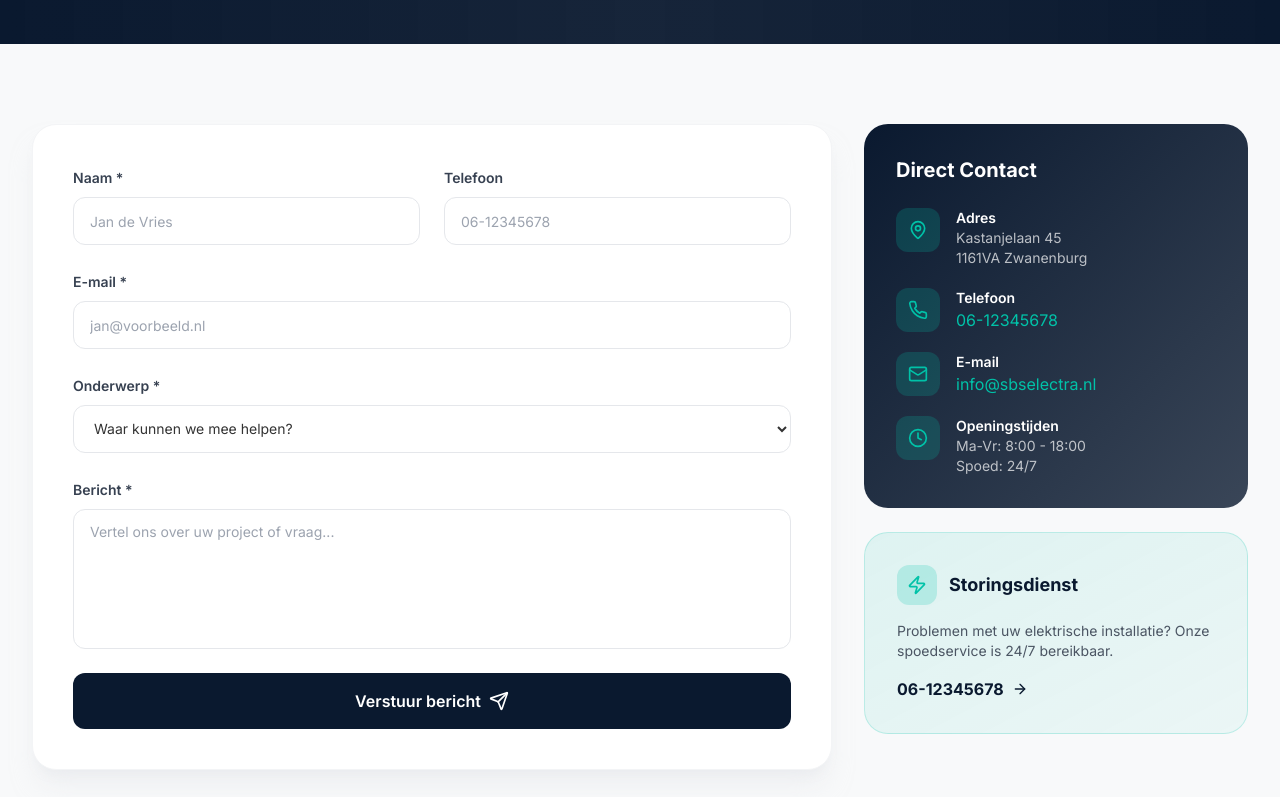
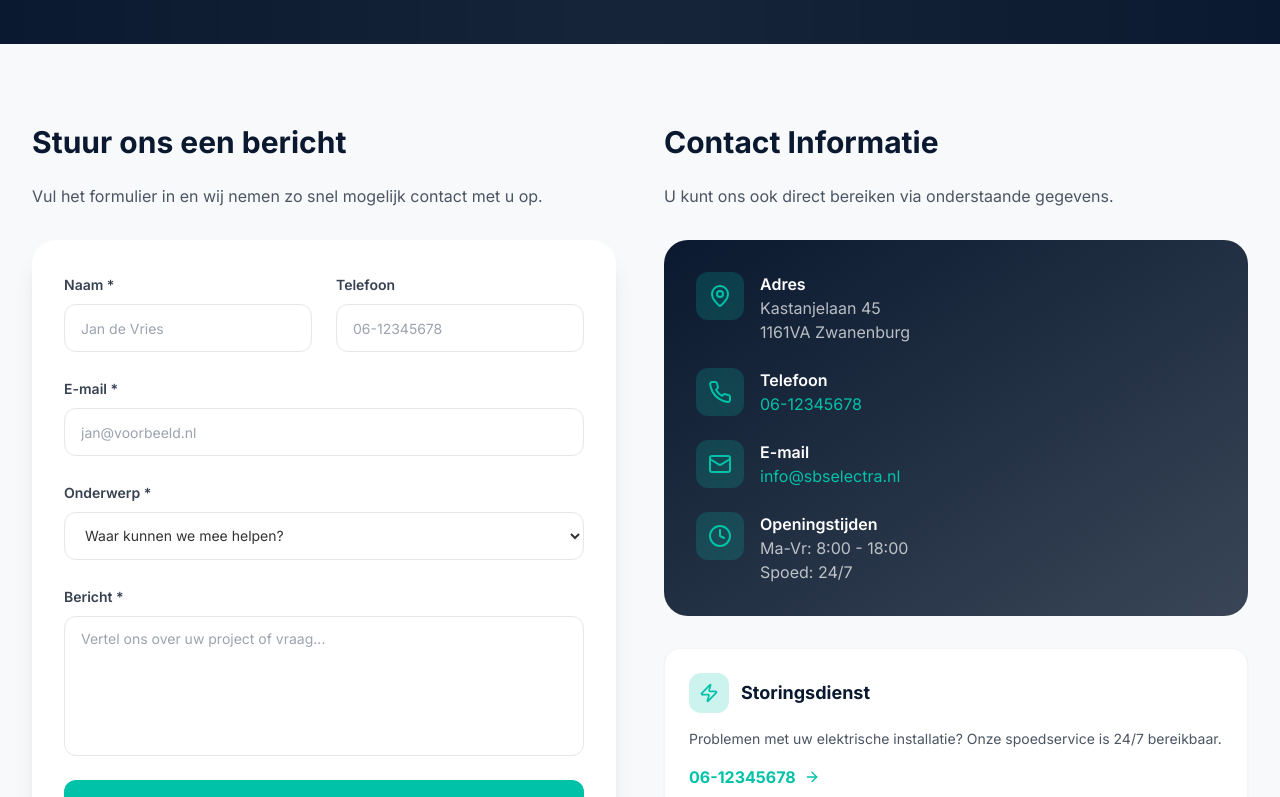
Before and after one commit to gokhanfamict/sbs-electra, a Next.js app: page /contact in a window 1280 px wide. Shown: the part 880-1677 px from the top of the page. Built offline with nearby package versions, Linux system fonts and the light colour scheme.

Commit message:
Apply consistent section structure to all pages - Hero, Intro, WhyUs, Process, CTA

```diff
--- a/src/app/algemene-voorwaarden/page.tsx
+++ b/src/app/algemene-voorwaarden/page.tsx
@@ -1,5 +1,8 @@
 import { Footer } from "@/components/layout/Footer";
 import { PageHero } from "@/components/sections/PageHero";
+import { WhyUs } from "@/components/sections/WhyUs";
+import { Process } from "@/components/sections/Process";
+import { CTABanner } from "@/components/sections/CTABanner";
 
 export default function AlgemeneVoorwaardenPage() {
   return (
@@ -8,18 +11,31 @@ export default function AlgemeneVoorwaardenPage() {
         title="Algemene Voorwaarden"
         subtitle="De standaard voorwaarden voor alle diensten van SBS Electra - transparant en eerlijk"
       />
+
       <section className="py-20 bg-light">
         <div className="max-w-4xl mx-auto px-4 sm:px-6 lg:px-8">
           <div className="bg-white rounded-2xl p-8 shadow-sm">
-            <h2 className="text-2xl font-bold text-primary mt-8 mb-4">1. Algemeen</h2>
-            <p className="text-gray-600 mb-4">Deze voorwaarden zijn van toepassing op alle overeenkomsten tussen SBS Electra en de opdrachtgever.</p>
-            <h2 className="text-2xl font-bold text-primary mt-8 mb-4">2. Offertes</h2>
-            <p className="text-gray-600 mb-4">Offertes zijn vrijblijvend en gelden voor 30 dagen.</p>
-            <h2 className="text-2xl font-bold text-primary mt-8 mb-4">3. Betaling</h2>
-            <p className="text-gray-600">Betalingstermijn is 14 dagen na factuurdatum.</p>
+            <h2 className="text-2xl font-bold text-primary mb-4">1. Algemeen</h2>
+            <p className="text-gray-600 mb-6">Deze voorwaarden zijn van toepassing op alle overeenkomsten tussen SBS Electra en de opdrachtgever.</p>
+
+            <h2 className="text-2xl font-bold text-primary mb-4">2. Offertes</h2>
+            <p className="text-gray-600 mb-6">Offertes zijn vrijblijvend en gelden voor 30 dagen na datum van afgifte.</p>
+
+            <h2 className="text-2xl font-bold text-primary mb-4">3. Betaling</h2>
+            <p className="text-gray-600 mb-6">Betalingstermijn is 14 dagen na factuurdatum. Bij overschrijding van deze termijn wordt 2% rente per maand berekend.</p>
+
+            <h2 className="text-2xl font-bold text-primary mb-4">4. Garantie</h2>
+            <p className="text-gray-600 mb-6">Op al het uitgevoerde werk wordt minimaal 12 maanden garantie gegeven volgens NEN 3140 norm.</p>
+
+            <h2 className="text-2xl font-bold text-primary mb-4">5. Annulering</h2>
+            <p className="text-gray-600">Annulering is mogelijk tot 48 uur voor aanvang van de werkzaamheden, tenzij anders overeengekomen.</p>
           </div>
         </div>
       </section>
+
+      <WhyUs />
+      <Process />
+      <CTABanner />
       <Footer />
     </main>
   );
--- a/src/app/blog/page.tsx
+++ b/src/app/blog/page.tsx
@@ -1,5 +1,8 @@
 import { Footer } from "@/components/layout/Footer";
 import { PageHero } from "@/components/sections/PageHero";
+import { WhyUs } from "@/components/sections/WhyUs";
+import { Process } from "@/components/sections/Process";
+import { CTABanner } from "@/components/sections/CTABanner";
 
 export const metadata = { title: "Blog | SBS Electra" };
 
@@ -10,11 +13,36 @@ export default function BlogPage() {
         title="Blog & Nieuws"
         subtitle="Blijf op de hoogte van de nieuwste ontwikkelingen in elektrotechniek, veiligheidstips en bedrijfsnieuws van SBS Electra"
       />
+
       <section className="py-20 bg-light">
         <div className="max-w-7xl mx-auto px-4 sm:px-6 lg:px-8">
-          <p className="text-center text-gray-600 mb-12">Binnenkort meer artikelen om te lezen.</p>
+          <div className="text-center mb-12">
+            <h2 className="text-3xl sm:text-4xl font-bold text-primary mb-4">Binnenkort Beschikbaar</h2>
+            <p className="text-gray-600 max-w-2xl mx-auto">Wij zijn bezig met het schrijven van interessante artikelen over elektrotechniek, veiligheid en meer.</p>
+          </div>
+
+          <div className="grid grid-cols-1 md:grid-cols-3 gap-8">
+            {[
+              { title: "Hoe herkent u een elektrische storing?", date: "Maart 2026" },
+              { title: "Voordelen van zonnepanelen in 2026", date: "Februari 2026" },
+              { title: "Waarom periodieke keuring belangrijk is", date: "Januari 2026" },
+            ].map((post, i) => (
+              <div key={i} className="bg-white rounded-2xl p-6 shadow-sm hover:shadow-lg transition-shadow">
+                <div className="bg-primary/5 rounded-xl h-48 mb-4 flex items-center justify-center">
+                  <span className="text-primary/30 text-6xl font-bold">?</span>
+                </div>
+                <p className="text-sm text-accent mb-2">{post.date}</p>
+                <h3 className="text-lg font-bold text-primary mb-2">{post.title}</h3>
+                <p className="text-gray-600 text-sm">Binnenkort beschikbaar...</p>
+              </div>
+            ))}
+          </div>
         </div>
       </section>
+
+      <WhyUs />
+      <Process />
+      <CTABanner />
       <Footer />
     </main>
   );
--- a/src/app/contact/page.tsx
+++ b/src/app/contact/page.tsx
@@ -1,11 +1,13 @@
 "use client";
 import { useState } from "react";
 import { motion } from "framer-motion";
-import { MapPin, Phone, Mail, Clock, Zap, ArrowRight, Send, CheckCircle } from "lucide-react";
+import { MapPin, Phone, Mail, Clock, Zap, ArrowRight, Send, CheckCircle, MessageCircle } from "lucide-react";
 import { Input } from "@/components/ui/input";
 import { Textarea } from "@/components/ui/textarea";
 import { Button } from "@/components/ui/button";
 import { PageHero } from "@/components/sections/PageHero";
+import { WhyUs } from "@/components/sections/WhyUs";
+import { Process } from "@/components/sections/Process";
 import { Footer } from "@/components/layout/Footer";
 
 export default function ContactPage() {
@@ -25,11 +27,13 @@ export default function ContactPage() {
 
       <section className="py-20 bg-light">
         <div className="max-w-7xl mx-auto px-4 sm:px-6 lg:px-8">
-          <div className="grid grid-cols-1 lg:grid-cols-3 gap-8">
-            <motion.div initial={{ opacity: 0, y: 30 }} animate={{ opacity: 1, y: 0 }} transition={{ delay: 0.1 }} className="lg:col-span-2">
-              <div className="bg-white rounded-3xl p-8 sm:p-10 shadow-xl shadow-gray-200/50 border border-gray-100">
+          <div className="grid grid-cols-1 lg:grid-cols-2 gap-12">
+            <motion.div initial={{ opacity: 0, y: 30 }} animate={{ opacity: 1, y: 0 }}>
+              <h2 className="text-3xl font-bold text-primary mb-6">Stuur ons een bericht</h2>
+              <p className="text-gray-600 mb-8">Vul het formulier in en wij nemen zo snel mogelijk contact met u op.</p>
+
               {submitted ? (
-                  <motion.div initial={{ opacity: 0, scale: 0.9 }} animate={{ opacity: 1, scale: 1 }} className="text-center py-12">
+                <motion.div initial={{ opacity: 0, scale: 0.9 }} animate={{ opacity: 1, scale: 1 }} className="bg-white rounded-3xl p-8 shadow-xl text-center">
                   <div className="w-20 h-20 bg-green-100 rounded-full flex items-center justify-center mx-auto mb-6">
                     <CheckCircle className="w-10 h-10 text-green-500" />
                   </div>
@@ -38,7 +42,7 @@ export default function ContactPage() {
                   <Button onClick={() => setSubmitted(false)} variant="outline">Nieuw bericht sturen</Button>
                 </motion.div>
               ) : (
-                  <form onSubmit={handleSubmit} className="space-y-6">
+                <form onSubmit={handleSubmit} className="bg-white rounded-3xl p-8 shadow-xl space-y-6">
                   <div className="grid grid-cols-1 sm:grid-cols-2 gap-6">
                     <div className="space-y-2">
                       <label className="text-sm font-semibold text-gray-700">Naam *</label>
@@ -67,59 +71,60 @@ export default function ContactPage() {
                     <label className="text-sm font-semibold text-gray-700">Bericht *</label>
                     <Textarea placeholder="Vertel ons over uw project of vraag..." required value={form.bericht} onChange={(e) => setForm({...form, bericht: e.target.value})} className="min-h-[140px] rounded-xl border-gray-200 focus:border-accent focus:ring-accent/20 resize-none" />
                   </div>
-                    <Button type="submit" className="w-full h-14 bg-primary hover:bg-primary/90 text-white rounded-xl text-base font-semibold group">
+                  <Button type="submit" className="w-full h-14 bg-accent hover:bg-accent/90 text-primary font-semibold rounded-xl group">
                     Verstuur bericht
                     <Send className="w-5 h-5 ml-2 group-hover:translate-x-1 transition-transform" />
                   </Button>
                 </form>
               )}
-              </div>
             </motion.div>
 
-            <motion.div initial={{ opacity: 0, y: 30 }} animate={{ opacity: 1, y: 0 }} transition={{ delay: 0.2 }} className="space-y-6">
-              <div className="bg-gradient-to-br from-primary to-primary/80 rounded-3xl p-8 text-white">
-                <h3 className="text-xl font-bold mb-6">Direct Contact</h3>
-                <ul className="space-y-5">
-                  <li className="flex items-start gap-4">
-                    <div className="w-11 h-11 bg-accent/20 rounded-xl flex items-center justify-center flex-shrink-0">
-                      <MapPin className="w-5 h-5 text-accent" />
+            <motion.div initial={{ opacity: 0, y: 30 }} animate={{ opacity: 1, y: 0 }} transition={{ delay: 0.2 }}>
+              <h2 className="text-3xl font-bold text-primary mb-6">Contact Informatie</h2>
+              <p className="text-gray-600 mb-8">U kunt ons ook direct bereiken via onderstaande gegevens.</p>
+
+              <div className="bg-gradient-to-br from-primary to-primary/80 rounded-3xl p-8 text-white mb-8">
+                <div className="space-y-6">
+                  <div className="flex items-start gap-4">
+                    <div className="w-12 h-12 bg-accent/20 rounded-xl flex items-center justify-center flex-shrink-0">
+                      <MapPin className="w-6 h-6 text-accent" />
                     </div>
                     <div>
-                      <p className="font-semibold text-sm">Adres</p>
-                      <p className="text-white/70 text-sm">Kastanjelaan 45<br />1161VA Zwanenburg</p>
+                      <p className="font-semibold">Adres</p>
+                      <p className="text-white/70">Kastanjelaan 45<br />1161VA Zwanenburg</p>
                     </div>
-                  </li>
-                  <li className="flex items-start gap-4">
-                    <div className="w-11 h-11 bg-accent/20 rounded-xl flex items-center justify-center flex-shrink-0">
-                      <Phone className="w-5 h-5 text-accent" />
+                  </div>
+                  <div className="flex items-start gap-4">
+                    <div className="w-12 h-12 bg-accent/20 rounded-xl flex items-center justify-center flex-shrink-0">
+                      <Phone className="w-6 h-6 text-accent" />
                     </div>
                     <div>
-                      <p className="font-semibold text-sm">Telefoon</p>
+                      <p className="font-semibold">Telefoon</p>
                       <a href="tel:+31612345678" className="text-accent hover:text-accent/80 transition-colors">06-12345678</a>
                     </div>
-                  </li>
-                  <li className="flex items-start gap-4">
-                    <div className="w-11 h-11 bg-accent/20 rounded-xl flex items-center justify-center flex-shrink-0">
-                      <Mail className="w-5 h-5 text-accent" />
+                  </div>
+                  <div className="flex items-start gap-4">
+                    <div className="w-12 h-12 bg-accent/20 rounded-xl flex items-center justify-center flex-shrink-0">
+                      <Mail className="w-6 h-6 text-accent" />
                     </div>
                     <div>
-                      <p className="font-semibold text-sm">E-mail</p>
+                      <p className="font-semibold">E-mail</p>
                       <a href="mailto:info@sbselectra.nl" className="text-accent hover:text-accent/80 transition-colors">info@sbselectra.nl</a>
                     </div>
-                  </li>
-                  <li className="flex items-start gap-4">
-                    <div className="w-11 h-11 bg-accent/20 rounded-xl flex items-center justify-center flex-shrink-0">
-                      <Clock className="w-5 h-5 text-accent" />
+                  </div>
+                  <div className="flex items-start gap-4">
+                    <div className="w-12 h-12 bg-accent/20 rounded-xl flex items-center justify-center flex-shrink-0">
+                      <Clock className="w-6 h-6 text-accent" />
                     </div>
                     <div>
-                      <p className="font-semibold text-sm">Openingstijden</p>
-                      <p className="text-white/70 text-sm">Ma-Vr: 8:00 - 18:00<br />Spoed: 24/7</p>
+                      <p className="font-semibold">Openingstijden</p>
+                      <p className="text-white/70">Ma-Vr: 8:00 - 18:00<br />Spoed: 24/7</p>
                     </div>
-                  </li>
-                </ul>
+                  </div>
+                </div>
               </div>
 
-              <div className="bg-gradient-to-br from-accent/10 to-accent/5 rounded-3xl p-8 border border-accent/20">
+              <div className="bg-white rounded-2xl p-6 shadow-sm border border-gray-100">
                 <div className="flex items-center gap-3 mb-4">
                   <div className="w-10 h-10 bg-accent/20 rounded-xl flex items-center justify-center">
                     <Zap className="w-5 h-5 text-accent" />
@@ -127,7 +132,7 @@ export default function ContactPage() {
                   <h3 className="text-lg font-bold text-primary">Storingsdienst</h3>
                 </div>
                 <p className="text-gray-600 text-sm mb-4">Problemen met uw elektrische installatie? Onze spoedservice is 24/7 bereikbaar.</p>
-                <a href="tel:+31612345678" className="inline-flex items-center gap-2 text-primary font-bold hover:text-accent transition-colors">
+                <a href="tel:+31612345678" className="inline-flex items-center gap-2 text-accent font-bold hover:text-accent/80 transition-colors">
                   06-12345678
                   <ArrowRight className="w-4 h-4" />
                 </a>
@@ -136,6 +141,9 @@ export default function ContactPage() {
           </div>
         </div>
       </section>
+
+      <WhyUs />
+      <Process />
       <Footer />
     </main>
   );
--- a/src/app/diensten/page.tsx
+++ b/src/app/diensten/page.tsx
@@ -7,6 +7,9 @@ import { Button } from "@/components/ui/button";
 import { services } from "@/lib/data/services";
 import { Footer } from "@/components/layout/Footer";
 import { PageHero } from "@/components/sections/PageHero";
+import { WhyUs } from "@/components/sections/WhyUs";
+import { Process } from "@/components/sections/Process";
+import { CTABanner } from "@/components/sections/CTABanner";
 
 export default function DienstenPage() {
   const iconMap: Record<string, React.ElementType> = { Zap, Home, Shield, Wrench, Plug, Sun };
@@ -16,8 +19,14 @@ export default function DienstenPage() {
         title="Onze Diensten"
         subtitle="Elektra aanleg, renovatie, zonnepanelen, laadpalen en meer - wij zijn uw full-service partner voor alle elektrische installaties"
       />
+
       <section className="py-20 bg-light">
         <div className="max-w-7xl mx-auto px-4 sm:px-6 lg:px-8">
+          <motion.div initial={{ opacity: 0, y: 20 }} animate={{ opacity: 1, y: 0 }} className="text-center mb-12">
+            <h2 className="text-3xl sm:text-4xl font-bold text-primary mb-4">Wat Wij Doen</h2>
+            <p className="text-gray-600 max-w-2xl mx-auto text-lg">Van kleine reparatie tot complete installaties - wij leveren vakwerk voor elke klus.</p>
+          </motion.div>
+
           <div className="grid grid-cols-1 sm:grid-cols-2 lg:grid-cols-3 gap-8">
             {services.map((dienst, i) => {
               const Icon = iconMap[dienst.slug.split("-")[0]] || Zap;
@@ -58,6 +67,10 @@ export default function DienstenPage() {
           </div>
         </div>
       </section>
+
+      <WhyUs />
+      <Process />
+      <CTABanner />
       <Footer />
     </main>
   );
--- a/src/app/privacybeleid/page.tsx
+++ b/src/app/privacybeleid/page.tsx
@@ -1,5 +1,8 @@
 import { Footer } from "@/components/layout/Footer";
 import { PageHero } from "@/components/sections/PageHero";
+import { WhyUs } from "@/components/sections/WhyUs";
+import { Process } from "@/components/sections/Process";
+import { CTABanner } from "@/components/sections/CTABanner";
 
 export default function PrivacybeleidPage() {
   return (
@@ -8,17 +11,28 @@ export default function PrivacybeleidPage() {
         title="Privacybeleid"
         subtitle="SBS Electra respecteert uw privacy. Lees hoe wij omgaan met uw persoonsgegevens en welke rechten u heeft"
       />
+
       <section className="py-20 bg-light">
         <div className="max-w-4xl mx-auto px-4 sm:px-6 lg:px-8">
           <div className="bg-white rounded-2xl p-8 shadow-sm">
-            <p className="text-gray-600 mb-4">SBS Electra hecht veel waarde aan de bescherming van uw persoonsgegevens.</p>
-            <h2 className="text-2xl font-bold text-primary mt-8 mb-4">1. Verzameling van gegevens</h2>
-            <p className="text-gray-600 mb-4">Wij verzamelen persoonsgegevens wanneer u contact met ons opneemt.</p>
-            <h2 className="text-2xl font-bold text-primary mt-8 mb-4">2. Uw rechten</h2>
-            <p className="text-gray-600">U heeft het recht op inzage, correctie en verwijdering van uw gegevens. Neem contact op via info@sbselectra.nl.</p>
+            <h2 className="text-2xl font-bold text-primary mb-4">1. Verzameling van gegevens</h2>
+            <p className="text-gray-600 mb-6">Wij verzamelen persoonsgegevens wanneer u contact met ons opneemt via het contactformulier, telefonisch of per e-mail.</p>
+
+            <h2 className="text-2xl font-bold text-primary mb-4">2. Gebruik van gegevens</h2>
+            <p className="text-gray-600 mb-6">Uw gegevens worden gebruikt om uw aanvraag te behandelen, offertes te verstrekken en contact met u op te nemen.</p>
+
+            <h2 className="text-2xl font-bold text-primary mb-4">3. Uw rechten</h2>
+            <p className="text-gray-600 mb-6">U heeft het recht op inzage, correctie en verwijdering van uw gegevens. Neem contact op via info@sbselectra.nl.</p>
+
+            <h2 className="text-2xl font-bold text-primary mb-4">4. Cookies</h2>
+            <p className="text-gray-600">Onze website gebruikt geen cookies voor tracking of marketing doeleinden.</p>
           </div>
         </div>
       </section>
+
+      <WhyUs />
+      <Process />
+      <CTABanner />
       <Footer />
     </main>
   );
--- a/src/app/projecten/page.tsx
+++ b/src/app/projecten/page.tsx
@@ -1,5 +1,8 @@
 import { Footer } from "@/components/layout/Footer";
 import { PageHero } from "@/components/sections/PageHero";
+import { WhyUs } from "@/components/sections/WhyUs";
+import { Process } from "@/components/sections/Process";
+import { CTABanner } from "@/components/sections/CTABanner";
 
 const projecten = [
   {
@@ -33,8 +36,8 @@ const projecten = [
     category: "Domotica"
   },
   {
-    title: "Kantoorpand NEN 1010 Keuring",
-    description: "Periodieke inspectie en certificering volgens NEN 1010 norm.",
+    title: "Kantoorpand NEN 3140 Keuring",
+    description: "Periodieke inspectie en certificering volgens NEN 3140 norm.",
     image: "https://images.unsplash.com/photo-1558618666-fcd25c85cd64?w=800&q=80",
     category: "Keuring"
   }
@@ -49,8 +52,14 @@ export default function ProjectenPage() {
         title="Onze Projecten"
         subtitle="Van nieuwbouw tot renovatie - bekijk welke projecten wij de afgelopen jaren hebben gerealiseerd voor tevreden klanten"
       />
+
       <section className="py-20 bg-light">
         <div className="max-w-7xl mx-auto px-4 sm:px-6 lg:px-8">
+          <div className="text-center mb-12">
+            <h2 className="text-3xl sm:text-4xl font-bold text-primary mb-4">Recente Projecten</h2>
+            <p className="text-gray-600 max-w-2xl mx-auto">Wij hebben al honderden projecten succesvol afgerond. Hier zijn enkele voorbeelden van ons werk.</p>
+          </div>
+
           <div className="grid grid-cols-1 sm:grid-cols-2 lg:grid-cols-3 gap-8">
             {projecten.map((project, i) => (
               <div key={i} className="bg-white rounded-2xl overflow-hidden shadow-sm hover:shadow-xl transition-all duration-300 group">
@@ -75,6 +84,10 @@ export default function ProjectenPage() {
           </div>
         </div>
       </section>
+
+      <WhyUs />
+      <Process />
+      <CTABanner />
       <Footer />
     </main>
   );
```
Also changed, not shown: src/app/diensten/[slug]/page.tsx (+54 -16 lines), src/app/over-ons/page.tsx (+12 -53 lines), 1 other file (tests, documents, lock files or other folders). Lines whose indentation alone changed are shown as unchanged.
